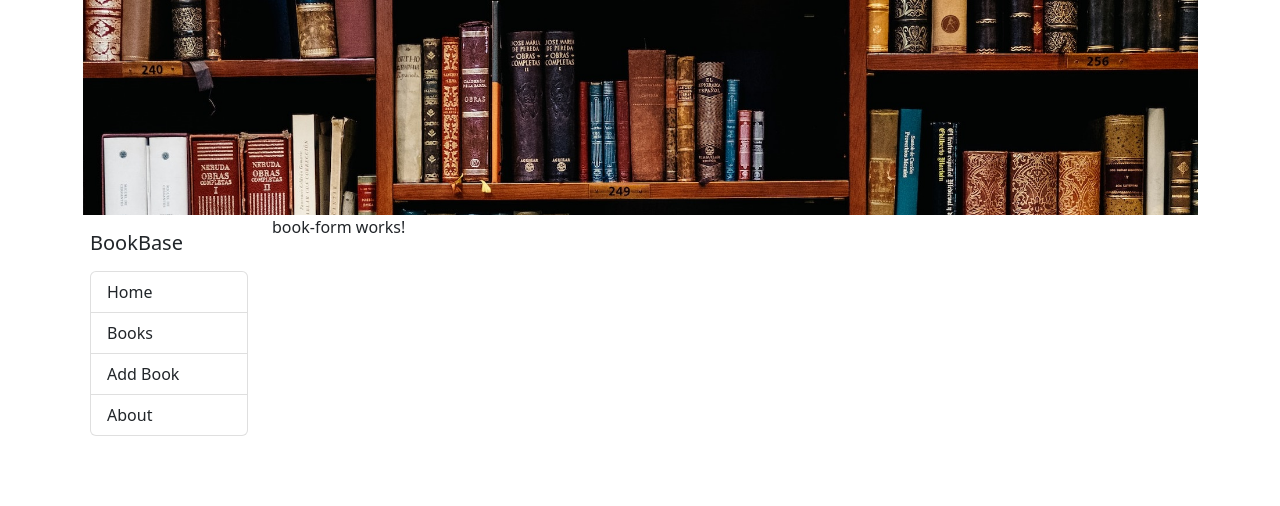
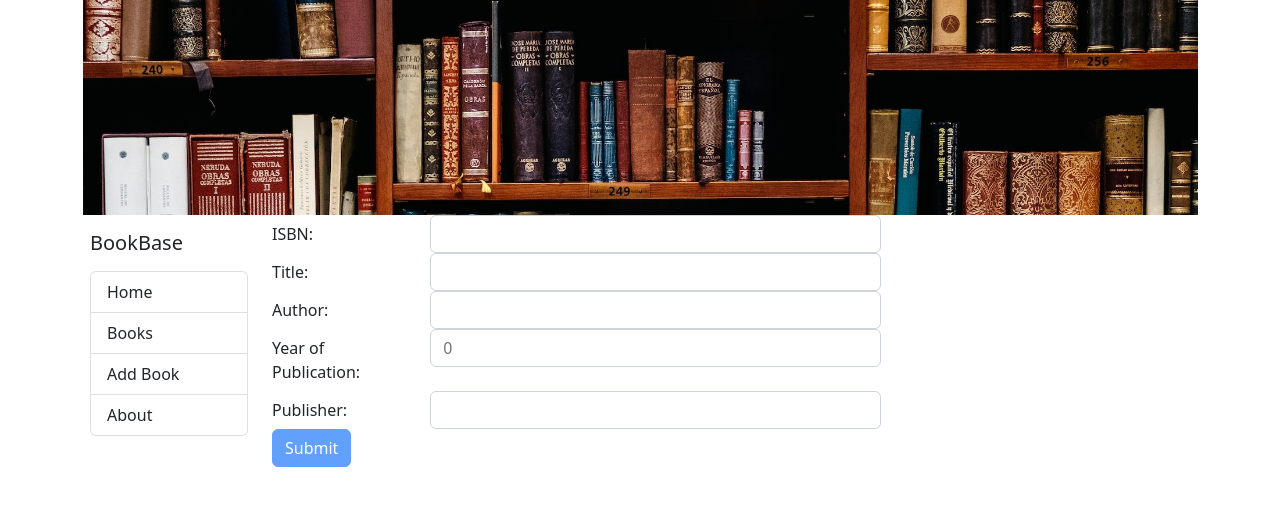
Before and after one commit to ivanHancko/bookBase, an Angular app: page /add-book/0 in a window 1280 px wide. Shown: the top 506 px of the page. Built offline with nearby package versions, Linux system fonts and the light colour scheme.

Commit message:
create form inputs to add new book in server

```diff
--- a/src/app/BOOKS/book-form/book-form.component.html
+++ b/src/app/BOOKS/book-form/book-form.component.html
@@ -1 +1,44 @@
-<p>book-form works!</p>
+<form [formGroup]="form" >
+	<div class="form-group row">
+		<label for="isbn" class="col-2 col-form-label">ISBN:</label>
+		<div class="col-6">
+			<input  formControlName="ISBN" class="form-control" type="text" id="isbn">
+      <small *ngIf="ISBN?.touched && ISBN?.errors?.['required']" class="text-danger">ISBN is required!</small>
+		</div>
+	</div>
+
+	<div class="form-group row">
+		<label for="title" class="col-2 col-form-label">Title:</label>
+		<div class="col-6">
+			<input  formControlName="title" class="form-control" type="text" id="title">
+      <small *ngIf="title?.touched && title?.errors?.['required']" class="text-danger">Title is required!</small>
+		</div>
+  </div>
+
+	<div class="form-group row">
+		<label for="author" class="col-2 col-form-label">Author:</label>
+		<div class="col-6">
+			<input formControlName="author" class="form-control" type="text" id="author">
+      <small *ngIf="author?.touched && author?.errors?.['required']" class="text-danger">Author is required!</small>
+		</div>
+	</div>
+
+	<div class="form-group row">
+		<label for="yearOfPublication" class="col-2 col-form-label">Year of Publication:</label>
+		<div class="col-6">
+			<input formControlName="yearOfPublication" class="form-control" type="number" id="yearOfPublication" placeholder="0">
+      <small *ngIf="yearOfPublication?.touched && yearOfPublication?.errors?.['required']" class="text-danger">Year is required!</small>
+		</div>
+	</div>
+
+  <div class="form-group row">
+		<label for="publisher" class="col-2 col-form-label">Publisher:</label>
+		<div class="col-6">
+			<input formControlName="publisher" class="form-control" type="text" id="publisher" >
+      <small *ngIf="publisher?.touched && publisher?.errors?.['required']" class="text-danger">Publisher is required!</small>
+		</div>
+	</div>
+
+  <div class="col">
+    <button class="btn btn-primary" type="button" [disabled] ="form.invalid" (click)="addBook()" >Submit</button>
+  </div>
--- a/src/app/BOOKS/book-form/book-form.component.ts
+++ b/src/app/BOOKS/book-form/book-form.component.ts
@@ -1,4 +1,8 @@
 import { Component, OnInit } from '@angular/core';
+import { FormControl, FormGroup, Validators } from '@angular/forms';
+import { ActivatedRoute, Router } from '@angular/router';
+import { Book } from 'src/app/MODEL/book.model';
+import { BookService } from 'src/app/SERVICE/book.service';
 
 @Component({
   selector: 'app-book-form',
@@ -7,9 +11,34 @@ import { Component, OnInit } from '@angular/core';
 })
 export class BookFormComponent implements OnInit {
 
-  constructor() { }
+  form: FormGroup = new FormGroup ({
+    ISBN: new FormControl ("", [Validators.required]),
+    title: new FormControl("", [Validators.required]),
+    author: new FormControl ("", [Validators.required, Validators.minLength(1) ]),
+    yearOfPublication: new FormControl  ("", [Validators.required]),
+    publisher: new FormControl  ("", [Validators.required]),
+  })
+
+  get ISBN() { return this.form.get("ISBN"); }
+  get title() { return this.form.get("title"); }
+  get author() { return this.form.get("author"); }
+  get yearOfPublication() { return this.form.get("yearOfPublication"); }
+  get publisher() { return this.form.get("publisher"); }
+
+  constructor(private service: BookService, private router: Router, private route:ActivatedRoute) { }
 
   ngOnInit(): void {
   }
 
+  addBook(): void {
+    let book: Book = new Book(this.form.value)
+
+    this.service.addBook(book).subscribe({
+      next :(book: any) => {
+        console.log(book);
+        this.router.navigate(['/books/', book._id]);
+        }
+    });
+  }
+
 }
--- a/src/app/SERVICE/book.service.ts
+++ b/src/app/SERVICE/book.service.ts
@@ -1,7 +1,7 @@
 import { HttpClient, HttpParams } from '@angular/common/http';
 import { Injectable } from '@angular/core';
 import { Observable, map } from 'rxjs';
-import { BookSearchResult } from '../MODEL/book.model';
+import { Book, BookSearchResult } from '../MODEL/book.model';
 
 const url = 'http://localhost:3000/api/books'
 
@@ -28,4 +28,8 @@ export class BookService {
       return new BookSearchResult(data)
     }))
   }
+
+  addBook(book: Book) : Observable<any> {
+    return this.http.post(url, book)
+  }
 }
```
